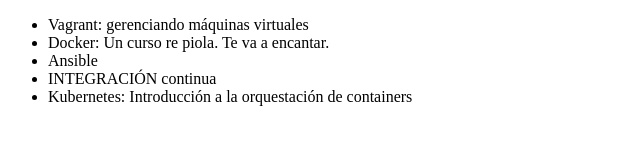
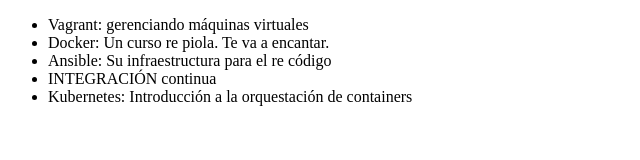
Before and after one commit to AndrewAvilaA/Git-Alura, a plain HTML site: page index.html in a window 1280 px wide. Shown: the whole page, without its empty margins (0-640 px from the left). Drawn offline with Linux system fonts and the light colour scheme.

Commit message:
Modificando el nombre del curso de Ansible

```diff
--- a/index.html
+++ b/index.html
@@ -8,7 +8,7 @@
      <ul>
          <li> Vagrant: gerenciando máquinas virtuales </li>
          <li> Docker: Un curso re piola. Te va a encantar. </li>
-         <li> Ansible </li>
+         <li> Ansible: Su infraestructura para el re código </li>
          <li> INTEGRACIÓN continua </li>
          <li> Kubernetes: Introducción a la orquestación de containers </li>
      </ul>
```
